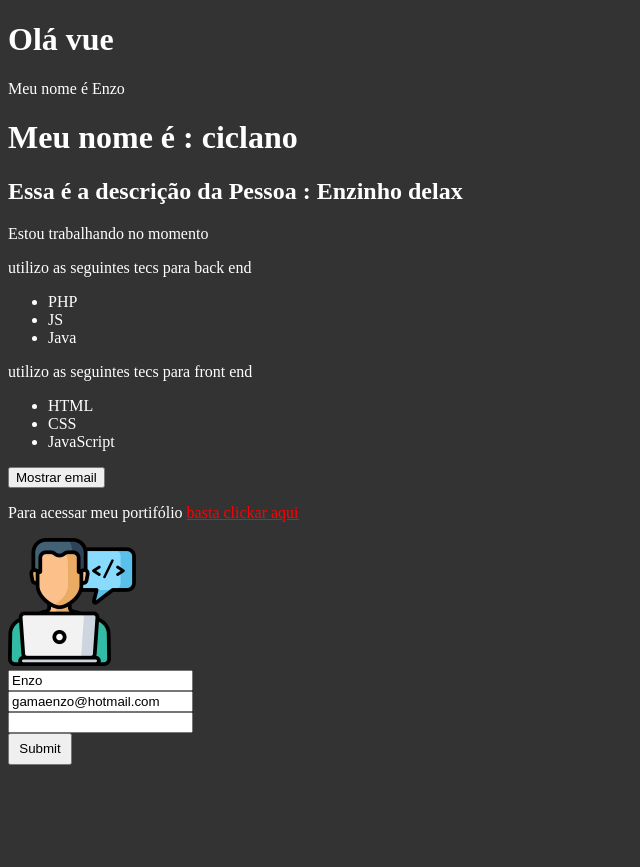
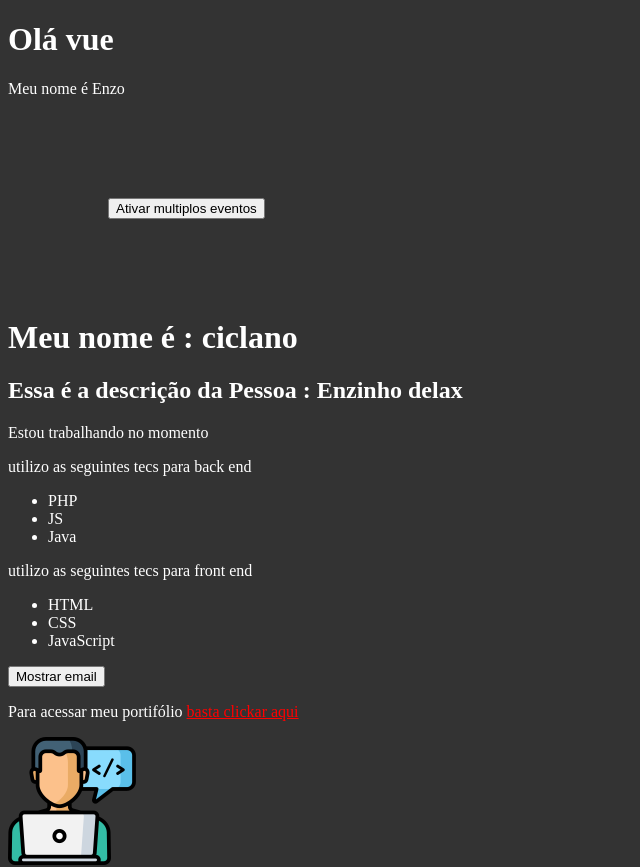
Before and after one commit to EnzoGamaDS/Make-Your-Burguer, a Vue app in the folder vue_cli/: page / in a window 1280 px wide. Shown: the top 867 px of the page, without its empty margins (0-640 px from the left). Built offline with nearby package versions, Linux system fonts and the light colour scheme.

Commit message:
Multiple events with onclick.

```diff
--- /dev/null
+++ b/vue_cli/src/components/MultiplosEventos.vue
@@ -0,0 +1,38 @@
+<template>
+    <div>
+        <button @click="primeiro(txt1, $event), segundo(txt2, $event), terceiro()"> Ativar multiplos eventos</button>
+        <p>{{multiplosEventos}}</p>
+    </div>
+</template>
+
+<script>
+    export default{
+        name: 'Multiplos eventos',
+        data() {
+            return {
+                multiplosEventos: "",
+                txt1: "primeiro evento",
+                txt2: "segundo evento"
+            }
+        },
+        methods:{
+            primeiro(txt , e){
+                this.multiplosEventos = txt ;
+            },
+             segundo(txt , e){
+                setTimeout(() => this.multiplosEventos = txt, 500);
+            },
+             terceiro(){
+                setTimeout(() => this.multiplosEventos = "", 1500);
+            }
+        }
+    }
+
+</script>
+
+<style scoped>
+    div{
+        margin: 100px;
+    }
+
+</style>>
--- a/vue_cli/src/components/PrimeiroComponente.vue
+++ b/vue_cli/src/components/PrimeiroComponente.vue
@@ -2,14 +2,21 @@
     <div>
         <h1>Olá vue</h1>
         <p>Meu nome é {{nome}}</p>
+        <MultiplosEventos/>
     </div>
 </template>
 
 <script>
+    import MultiplosEventos from './MultiplosEventos.vue'
     export default {
+        name:"PrimeiroComponente",
+        components: {
+            MultiplosEventos
+        },
         data(){
             return{
-                nome: "Enzo"
+                nome: "Enzo",
+                profissao: "programador"
             }
         }
     }
```
